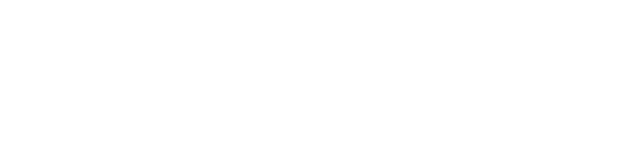
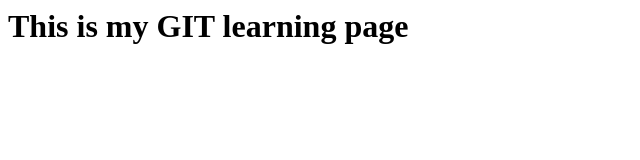
Before and after one commit to kavitagupta972/git-learning, a plain HTML site: page index.html in a window 1280 px wide. Shown: the whole page, without its empty margins (0-640 px from the left). Drawn offline with Linux system fonts and the light colour scheme.

Commit message:
Updated index.html file

```diff
--- a/index.html
+++ b/index.html
@@ -1,2 +1,8 @@
 <html>
+  <head>
+    <title>GIT Learning</title>
+  </head>
+  <body>
+    <h1> This is my GIT learning page</h1>
+  </body>
   <html>
```
